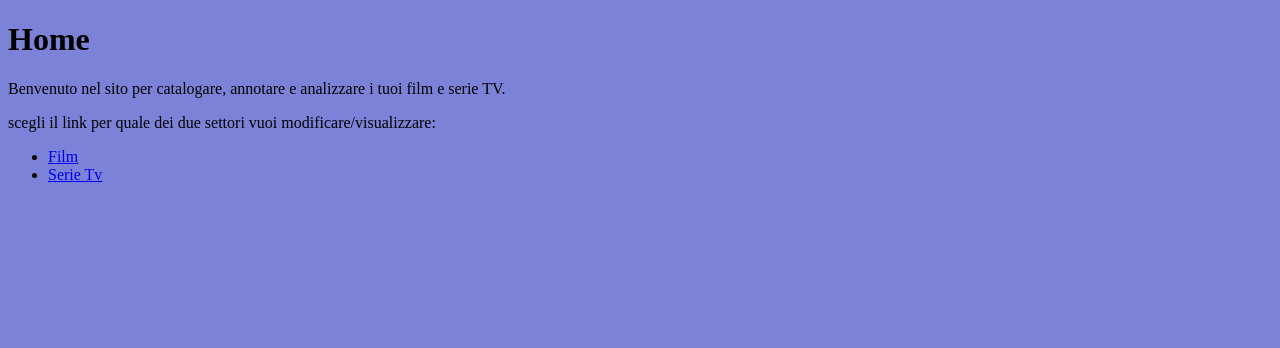
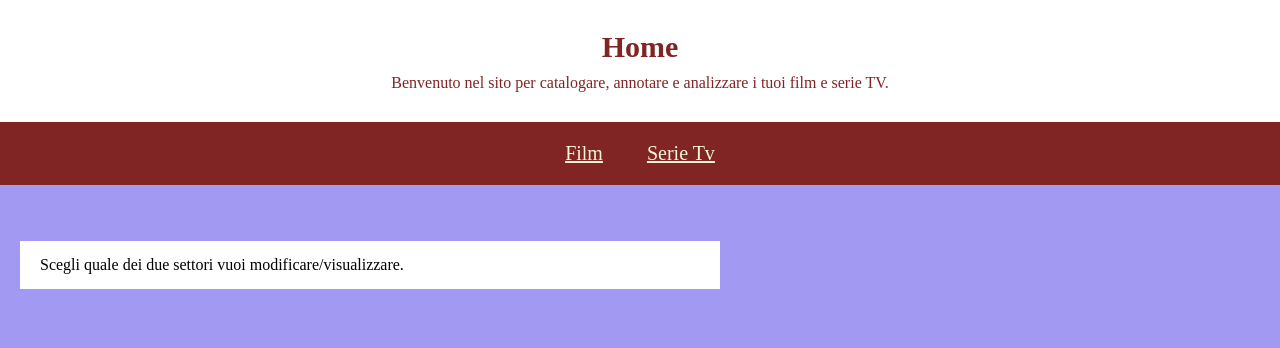
Before and after one commit to cinzia-poli/mio-portafoglio, a plain HTML site: page index.html in a window 1280 px wide. Drawn offline with Linux system fonts and the light colour scheme.

Commit message:
Refactor index.html for improved structure and styling

```diff
--- a/index.html
+++ b/index.html
@@ -1,22 +1,26 @@
 <!DOCTYPE html>
-<html>
+<html lang="it">
     <head>
         <meta charset="utf-8">
+        <meta name="viewport" content="width=device-width, initial-scale=1">
         <title>index</title>
+        <link rel="stylesheet" href="estetica.css">
     </head>
-    <body bgcolor="#7c82d8">
-        <h1>
-            <font face="Times New Roman">Home</font>
-        </h1>
-        <p>Benvenuto nel sito per catalogare, annotare e analizzare i tuoi film e serie TV.</p>
-        <p>scegli il link per quale dei due settori vuoi modificare/visualizzare:</p>
-        <ul>
-            <li>
-                <a href="sezioneFilm.html">Film</a>
-            </li>
-            <li>
-                <a href="sezioneSerie.html">Serie Tv</a>
-            </li>
-        </ul>
+    <body>
+
+        <header class="intestazione">
+            <h1>Home</h1>
+            <p>Benvenuto nel sito per catalogare, annotare e analizzare i tuoi film e serie TV.</p>
+        </header>
+
+        <nav class="menu">
+            <a href="sezioneFilm.html">Film</a>
+            <a href="sezioneSerie.html">Serie Tv</a>
+        </nav>
+
+        <main>
+            <p class="evidenza">Scegli quale dei due settori vuoi modificare/visualizzare.</p>
+        </main>
+
     </body>
 </html>
```
